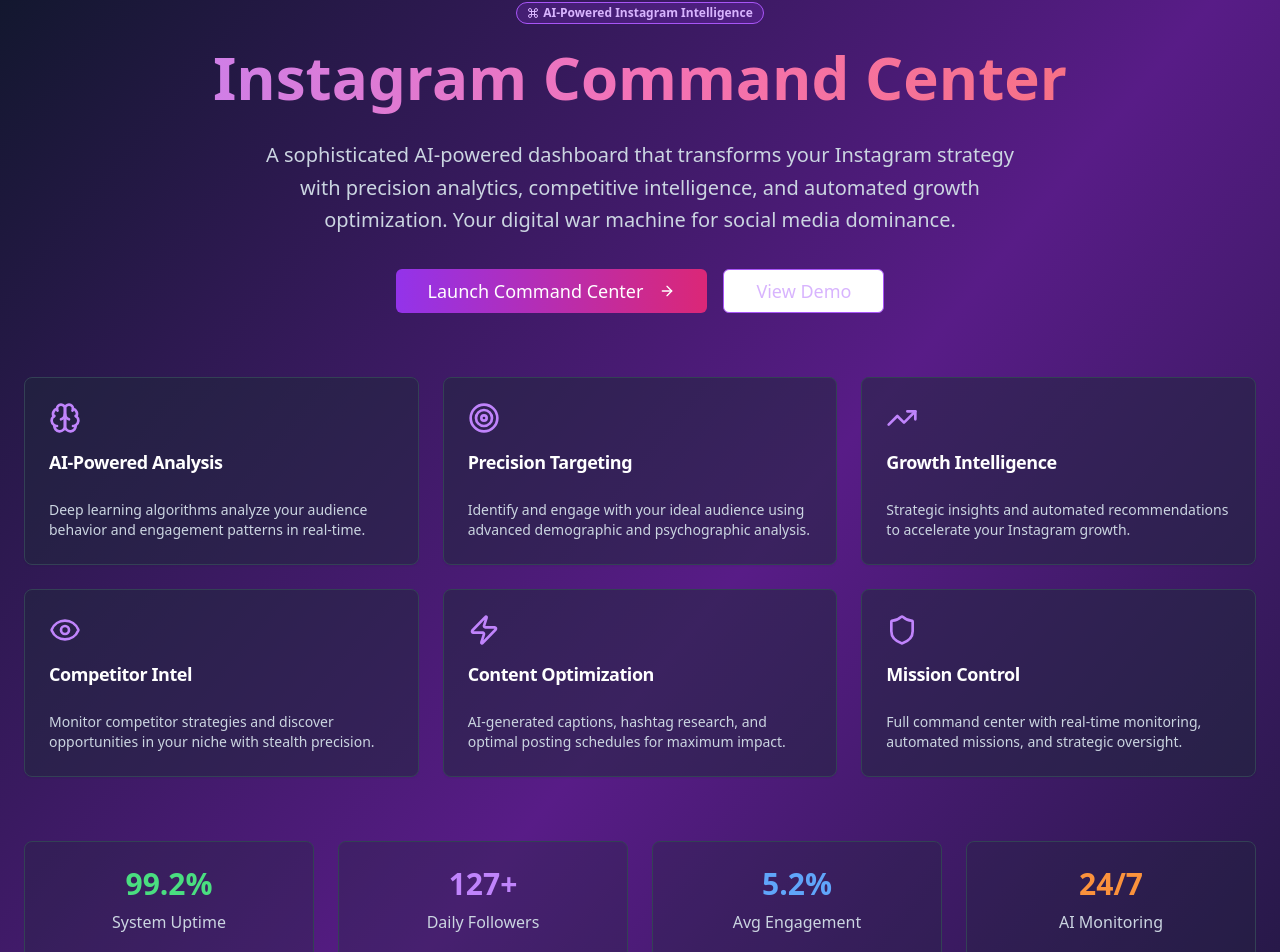
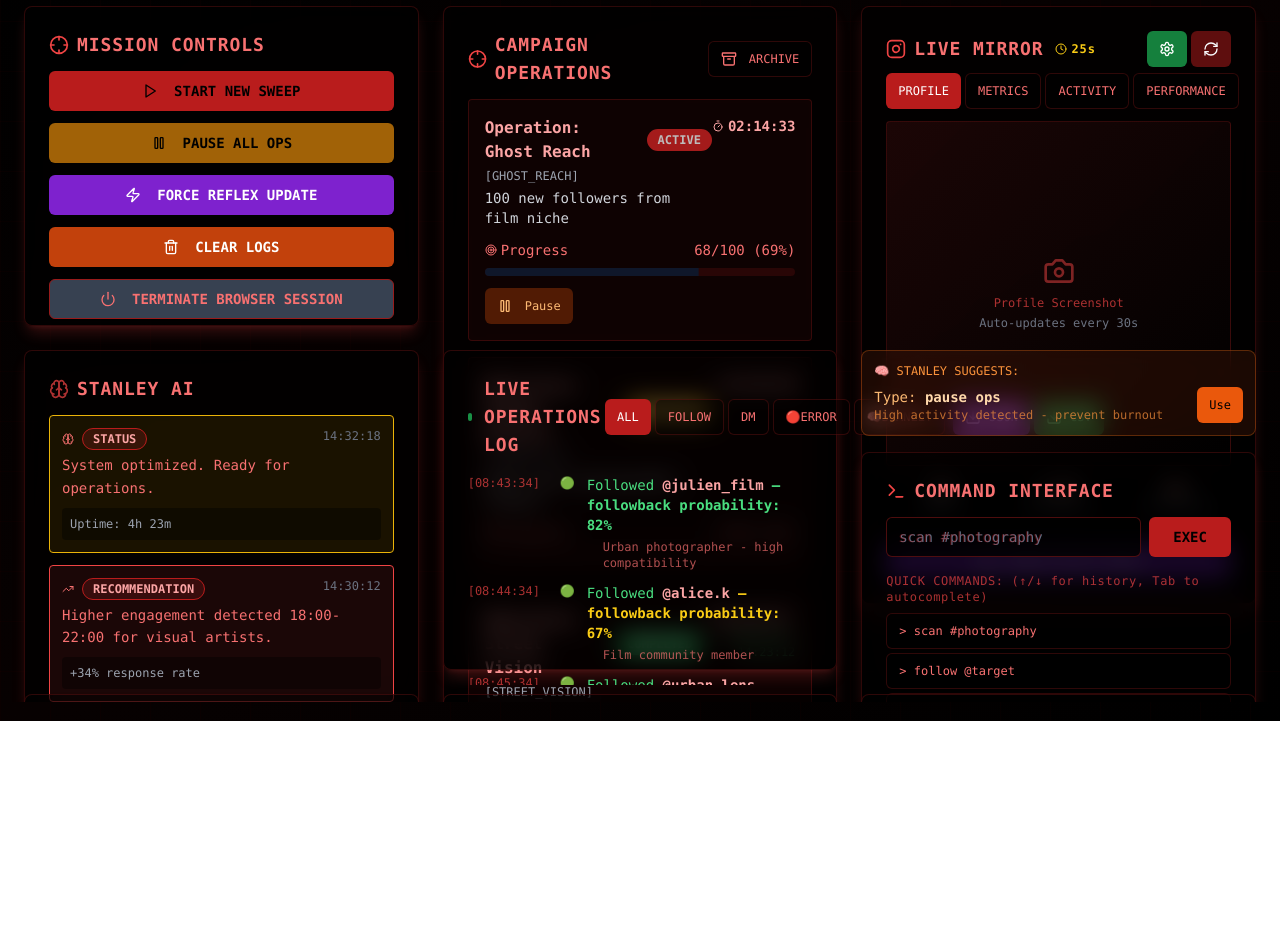
Before and after one commit to JulienEnigma/instacommand, a React (Vite) app: page / in a window 1280 px wide. Shown: the part 79-1031 px from the top of the page. After the commit the page ends 800 px from the top, so only its background shows below. Built offline with nearby package versions, Linux system fonts and the light colour scheme.

Commit message:
Remove landing page and update routing
Remove the landing page and make the dashboard the default route by updating the routing configuration in `src/App.tsx`, deleting `src/pages/Index.tsx`, and updating navigation references.

```diff
--- a/src/App.tsx
+++ b/src/App.tsx
@@ -4,7 +4,6 @@ import { Toaster as Sonner } from "@/components/ui/sonner";
 import { TooltipProvider } from "@/components/ui/tooltip";
 import { QueryClient, QueryClientProvider } from "@tanstack/react-query";
 import { BrowserRouter, Routes, Route } from "react-router-dom";
-import Index from "./pages/Index";
 import Dashboard from "./pages/Dashboard";
 import NotFound from "./pages/NotFound";
 
@@ -17,8 +16,7 @@ const App = () => (
       <Sonner />
       <BrowserRouter>
         <Routes>
-          <Route path="/" element={<Index />} />
-          <Route path="/dashboard" element={<Dashboard />} />
+          <Route path="/" element={<Dashboard />} />
           {/* ADD ALL CUSTOM ROUTES ABOVE THE CATCH-ALL "*" ROUTE */}
           <Route path="*" element={<NotFound />} />
         </Routes>
--- a/src/pages/Index.tsx
+++ /dev/null
@@ -1,142 +0,0 @@
-
-import React from 'react';
-import { Button } from "@/components/ui/button";
-import { Card, CardContent, CardDescription, CardHeader, CardTitle } from "@/components/ui/card";
-import { Badge } from "@/components/ui/badge";
-import { useNavigate } from 'react-router-dom';
-import { Brain, Zap, Target, Eye, TrendingUp, ArrowRight, Command, Shield, Cpu } from 'lucide-react';
-
-const Index = () => {
-  const navigate = useNavigate();
-
-  const features = [
-    {
-      icon: Brain,
-      title: "AI-Powered Analysis",
-      description: "Deep learning algorithms analyze your audience behavior and engagement patterns in real-time."
-    },
-    {
-      icon: Target,
-      title: "Precision Targeting",
-      description: "Identify and engage with your ideal audience using advanced demographic and psychographic analysis."
-    },
-    {
-      icon: TrendingUp,
-      title: "Growth Intelligence",
-      description: "Strategic insights and automated recommendations to accelerate your Instagram growth."
-    },
-    {
-      icon: Eye,
-      title: "Competitor Intel",
-      description: "Monitor competitor strategies and discover opportunities in your niche with stealth precision."
-    },
-    {
-      icon: Zap,
-      title: "Content Optimization",
-      description: "AI-generated captions, hashtag research, and optimal posting schedules for maximum impact."
-    },
-    {
-      icon: Shield,
-      title: "Mission Control",
-      description: "Full command center with real-time monitoring, automated missions, and strategic oversight."
-    }
-  ];
-
-  return (
-    <div className="min-h-screen bg-gradient-to-br from-slate-900 via-purple-900 to-slate-900 text-white">
-      {/* Hero Section */}
-      <div className="container mx-auto px-6 py-20">
-        <div className="text-center mb-16">
-          <Badge className="mb-4 bg-purple-600/20 text-purple-300 border-purple-500">
-            <Command className="h-3 w-3 mr-1" />
-            AI-Powered Instagram Intelligence
-          </Badge>
-
-          <h1 className="text-6xl font-bold mb-6 bg-gradient-to-r from-purple-400 via-pink-400 to-red-400 bg-clip-text text-transparent leading-tight">
-            Instagram Command Center
-          </h1>
-
-          <p className="text-xl text-slate-300 mb-8 max-w-3xl mx-auto leading-relaxed">
-            A sophisticated AI-powered dashboard that transforms your Instagram strategy with precision analytics,
-            competitive intelligence, and automated growth optimization. Your digital war machine for social media dominance.
-          </p>
-
-          <div className="flex gap-4 justify-center">
-            <Button
-              onClick={() => navigate('/dashboard')}
-              size="lg"
-              className="bg-gradient-to-r from-purple-600 to-pink-600 hover:from-purple-700 hover:to-pink-700 text-white px-8 py-4 text-lg"
-            >
-              Launch Command Center
-              <ArrowRight className="ml-2 h-5 w-5" />
-            </Button>
-            <Button
-              size="lg"
-              variant="outline"
-              className="border-purple-500 text-purple-300 hover:bg-purple-600/10 px-8 py-4 text-lg"
-            >
-              View Demo
-            </Button>
-          </div>
-        </div>
-
-        {/* Features Grid */}
-        <div className="grid grid-cols-1 md:grid-cols-2 lg:grid-cols-3 gap-6 mb-16">
-          {features.map((feature, index) => (
-            <Card key={index} className="bg-slate-800/50 border-slate-700 text-white hover:bg-slate-800/70 transition-all duration-300 group">
-              <CardHeader>
-                <feature.icon className="h-8 w-8 text-purple-400 mb-2 group-hover:text-purple-300 transition-colors" />
-                <CardTitle className="text-lg">{feature.title}</CardTitle>
-              </CardHeader>
-              <CardContent>
-                <CardDescription className="text-slate-300">
-                  {feature.description}
-                </CardDescription>
-              </CardContent>
-            </Card>
-          ))}
-        </div>
-
-        {/* Stats Section */}
-        <div className="grid grid-cols-1 md:grid-cols-4 gap-6 mb-16">
-          <div className="text-center p-6 bg-slate-800/30 rounded-lg border border-slate-700">
-            <div className="text-3xl font-bold text-green-400 mb-2">99.2%</div>
-            <div className="text-slate-300">System Uptime</div>
-          </div>
-          <div className="text-center p-6 bg-slate-800/30 rounded-lg border border-slate-700">
-            <div className="text-3xl font-bold text-purple-400 mb-2">127+</div>
-            <div className="text-slate-300">Daily Followers</div>
-          </div>
-          <div className="text-center p-6 bg-slate-800/30 rounded-lg border border-slate-700">
-            <div className="text-3xl font-bold text-blue-400 mb-2">5.2%</div>
-            <div className="text-slate-300">Avg Engagement</div>
-          </div>
-          <div className="text-center p-6 bg-slate-800/30 rounded-lg border border-slate-700">
-            <div className="text-3xl font-bold text-orange-400 mb-2">24/7</div>
-            <div className="text-slate-300">AI Monitoring</div>
-          </div>
-        </div>
-
-        {/* CTA Section */}
-        <div className="text-center bg-gradient-to-r from-purple-900/50 to-pink-900/50 rounded-2xl p-12 border border-purple-500/20">
-          <Cpu className="h-16 w-16 text-purple-400 mx-auto mb-6" />
-          <h2 className="text-3xl font-bold mb-4">Ready to Launch Your Instagram Empire?</h2>
-          <p className="text-slate-300 mb-8 max-w-2xl mx-auto">
-            Join the ranks of strategic Instagram commanders who leverage AI intelligence
-            to build influential, engaged communities and drive real business results.
-          </p>
-          <Button
-            onClick={() => navigate('/dashboard')}
-            size="lg"
-            className="bg-gradient-to-r from-purple-600 to-pink-600 hover:from-purple-700 hover:to-pink-700 text-white px-12 py-4 text-lg"
-          >
-            Initialize Command Center
-            <Command className="ml-2 h-5 w-5" />
-          </Button>
-        </div>
-      </div>
-    </div>
-  );
-};
-
-export default Index;
```
